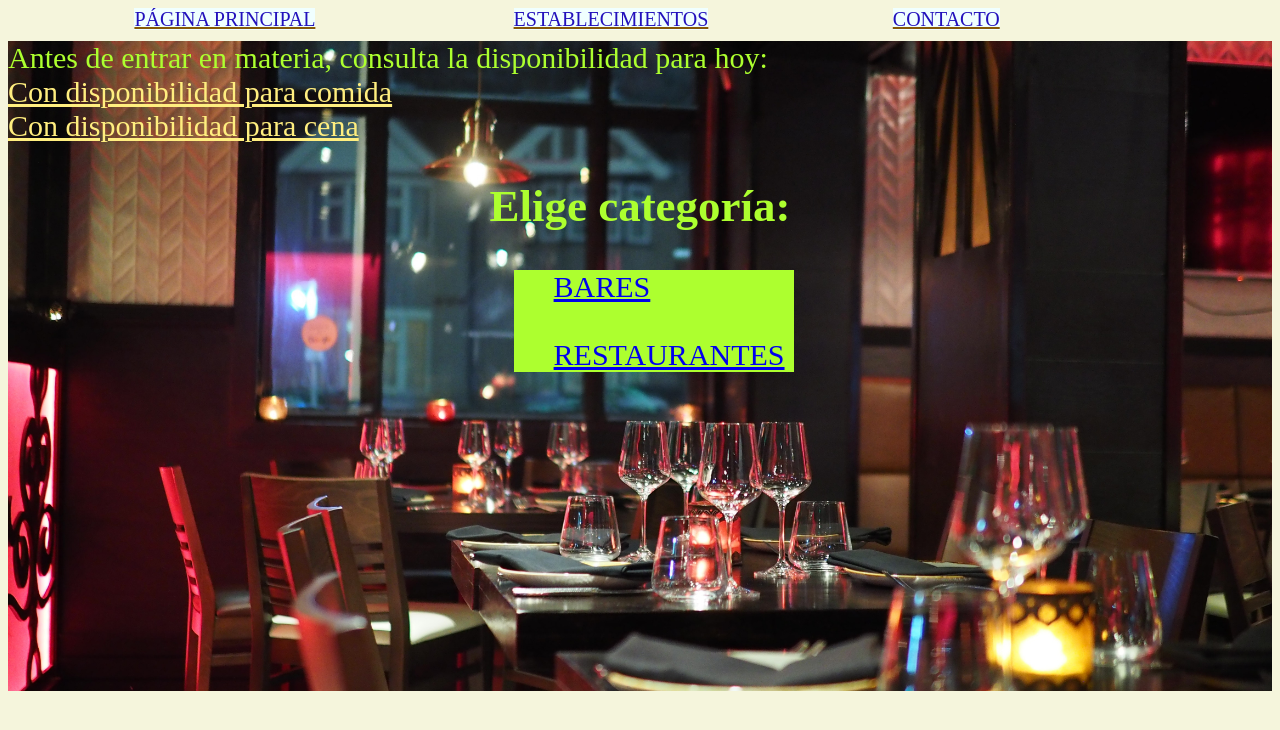
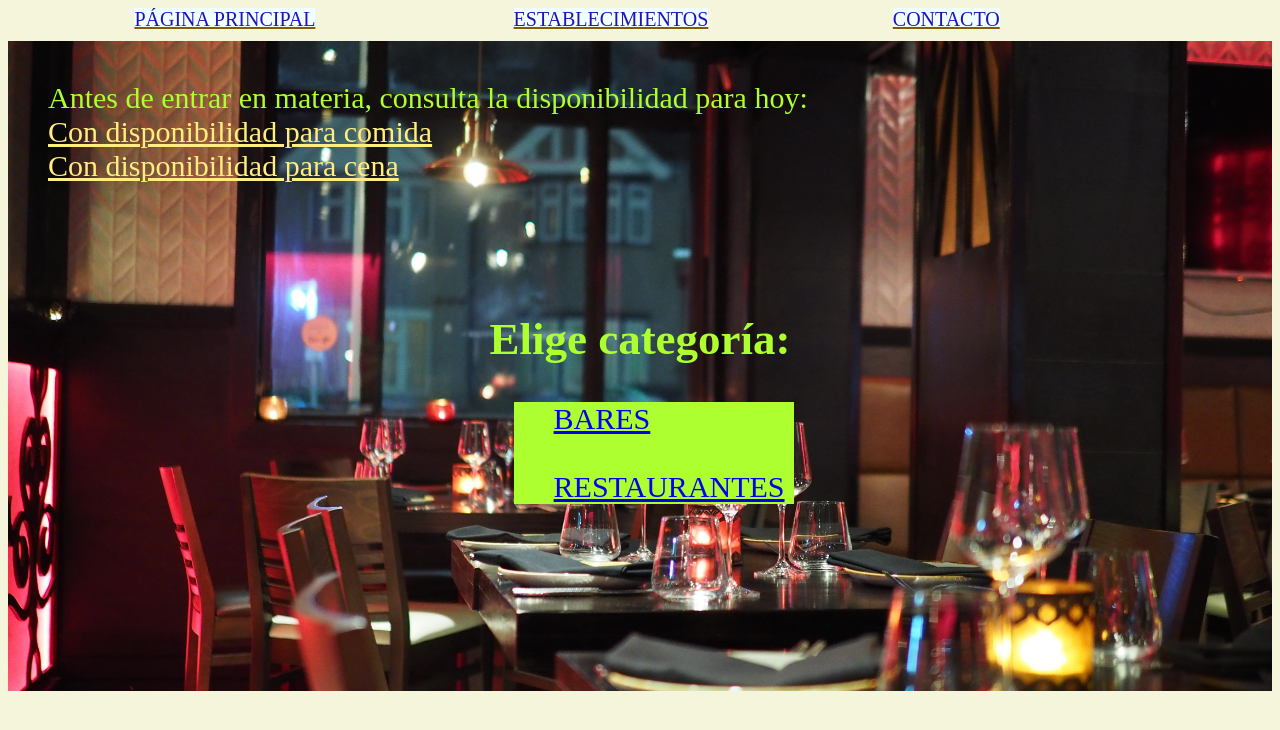
Before and after one commit to sigleto/Triana-bares-react, a React (Vite) app in the folder paginaReact/: page /establecimientos in a window 1280 px wide. Shown: the top 730 px of the page. Built offline with nearby package versions, Linux system fonts and the light colour scheme.

Commit message:
estilazo

```diff
--- a/paginaReact/src/componentes/Establecimientos.jsx
+++ b/paginaReact/src/componentes/Establecimientos.jsx
@@ -14,7 +14,7 @@ const año=fecha.getFullYear();
      return (
     <>
     <div className="cate">
-        <div classNmae="hora">
+        <div className="hora">
           Antes de entrar en materia, consulta la disponibilidad para hoy:<br></br>
     <NavLink className="disponible"  to={url_comida} target="_blank">Con disponibilidad para comida</NavLink><br></br>
      <NavLink className="disponible" to={url_cena} target="_blank" >Con disponibilidad para cena</NavLink>
```
